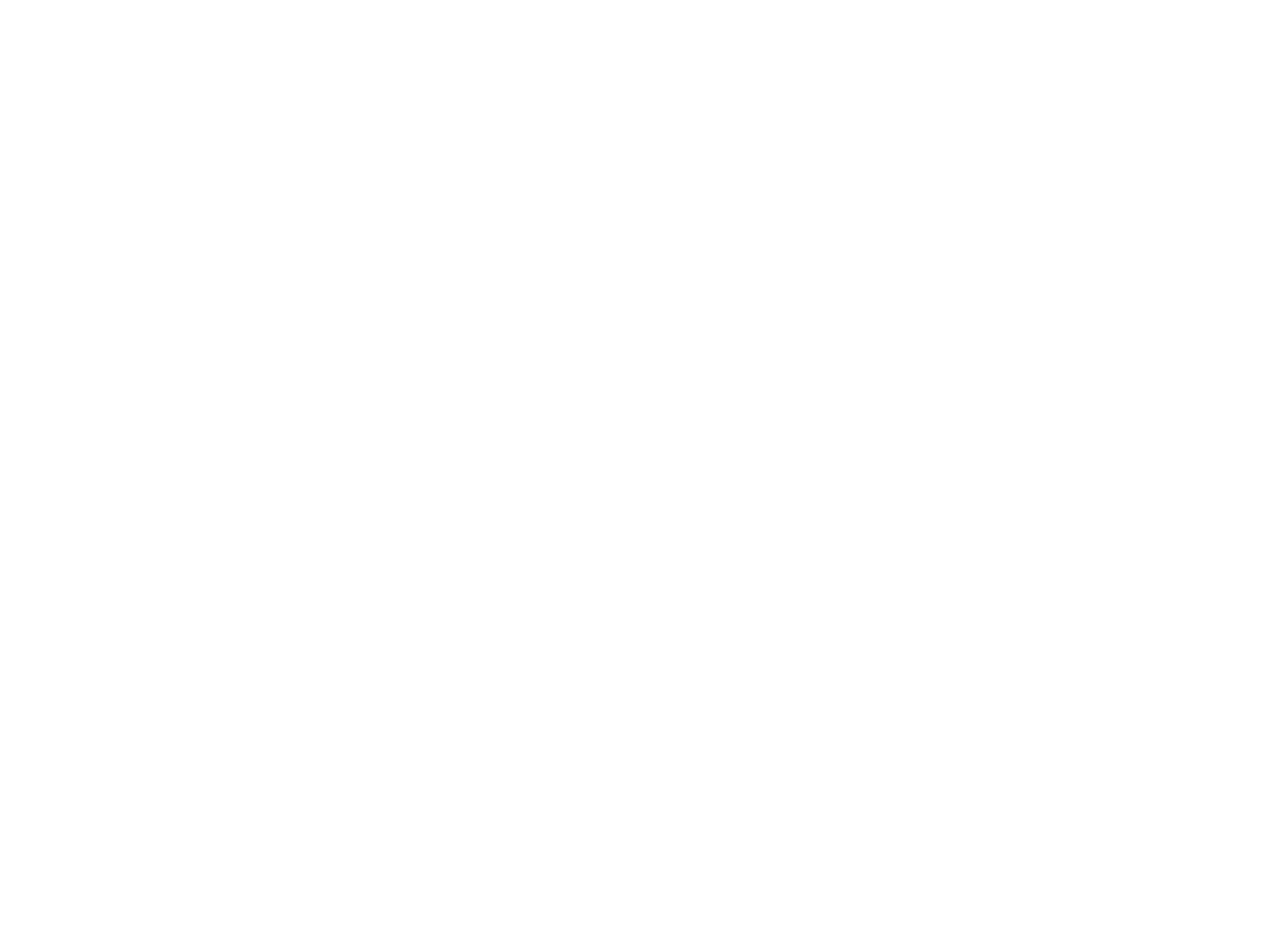
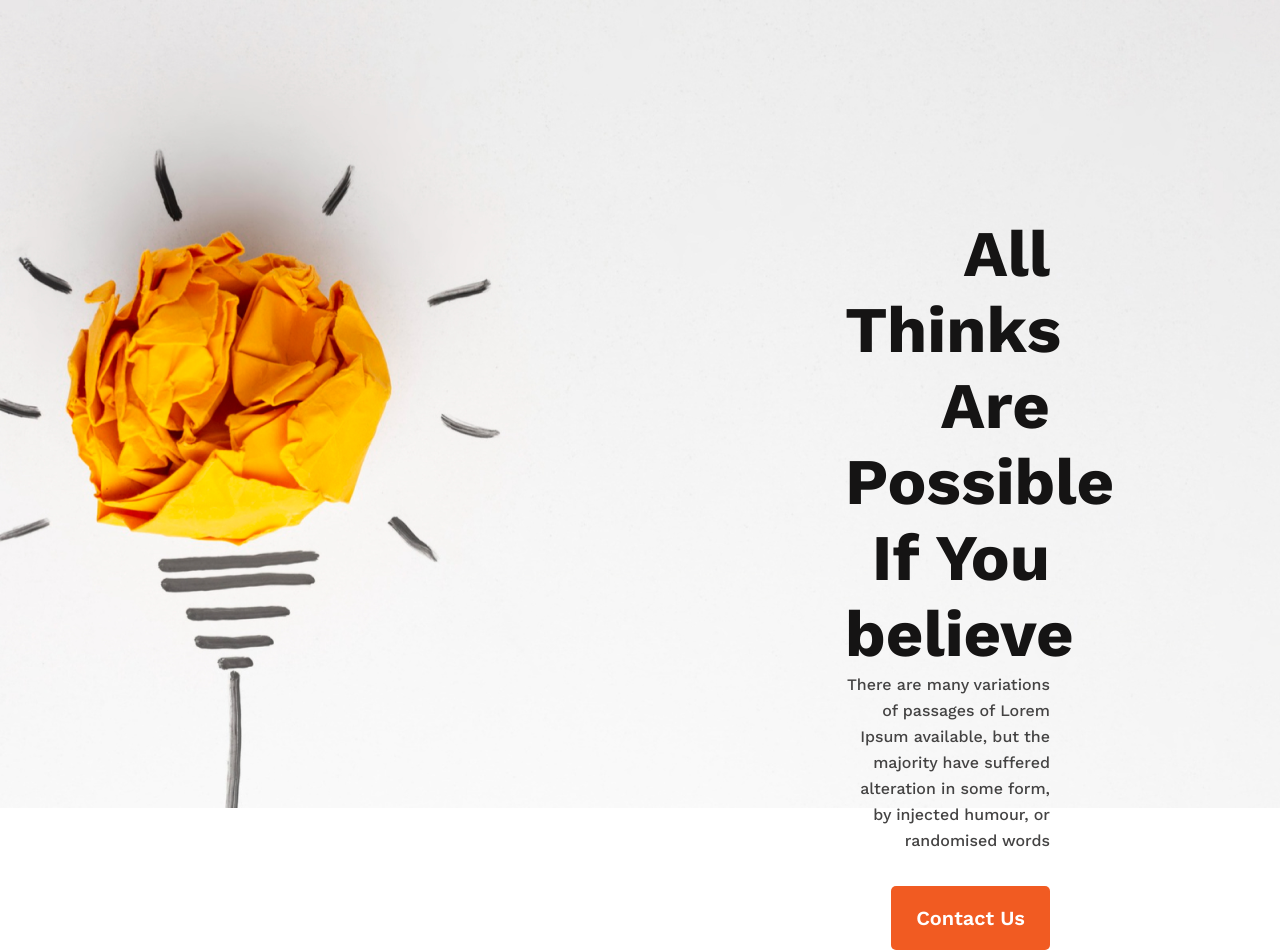
Before and after one commit to nrromie/new-year-new-me, a plain HTML site: page index.html in a window 1280 px wide. Before the commit the page ends 800 px from the top, so only its background shows below. Drawn offline with nearby package versions, Linux system fonts and the light colour scheme.

Commit message:
Finished Header Section

```diff
--- a/css/styles.css
+++ b/css/styles.css
@@ -1,4 +1,48 @@
 *{
     margin: 0;
     padding: 0;
+    font-family: 'Work Sans', sans-serif;
 }
+
+.banner{
+    background-image: url('../images/banner/banner1.png');
+    height: 808px;
+    background-position: center;
+    background-repeat: none;
+    background-size: cover;
+}
+
+.banner-contents{
+    display: flex;
+    flex-direction: column;
+    flex-shrink: 0;
+    text-align: right;
+    padding-right: 230px;
+    padding-left: 845px;
+    padding-top: 216px;
+}
+
+.banner-title{
+    font-size: 65px;
+    color:  #151414;
+    font-weight: 700;
+    margin-bottom: 4;
+}
+
+.banner-txt{
+    font-size: 16px;
+    font-weight: 400;
+    line-height: 26px;
+    color:  #444343;
+    margin-bottom: 32px;
+}
+
+.primary-btn{
+    color: #FFF;
+    font-size: 20px;
+    font-weight: 600;
+    border-radius: 5px;
+    border: none;
+    background: #F15B22;
+    padding: 20px 25px;
+}
--- a/index.html
+++ b/index.html
@@ -5,8 +5,28 @@
     <meta name="viewport" content="width=device-width, initial-scale=1.0">
     <title>New Year New Me</title>
     <link rel="stylesheet" href="css/styles.css">
+    <link rel="preconnect" href="https://fonts.googleapis.com">
+    <link rel="preconnect" href="https://fonts.googleapis.com">
+    <link rel="preconnect" href="https://fonts.gstatic.com" crossorigin>
+    <link href="https://fonts.googleapis.com/css2?family=Work+Sans:ital,wght@0,500;0,600;0,700;1,400&display=swap" rel="stylesheet">
 </head>
 <body>
+    <header>
+        <div class="banner">
+            <div class="banner-contents">
+                <h1 class="banner-title">All Thinks Are Possible If You believe</h1>
+                <p class="banner-txt">There are many variations of passages of Lorem Ipsum available, but the majority have suffered alteration in some form, by injected humour, or randomised words</p>
+                <div class="btn-container">
+                    <button class="primary-btn">Contact Us</button>
+                </div>
+            </div>
+        </div>
+    </header>
+    <main>
 
+    </main>
+    <footer>
+
+    </footer>
 </body>
 </html>
```
